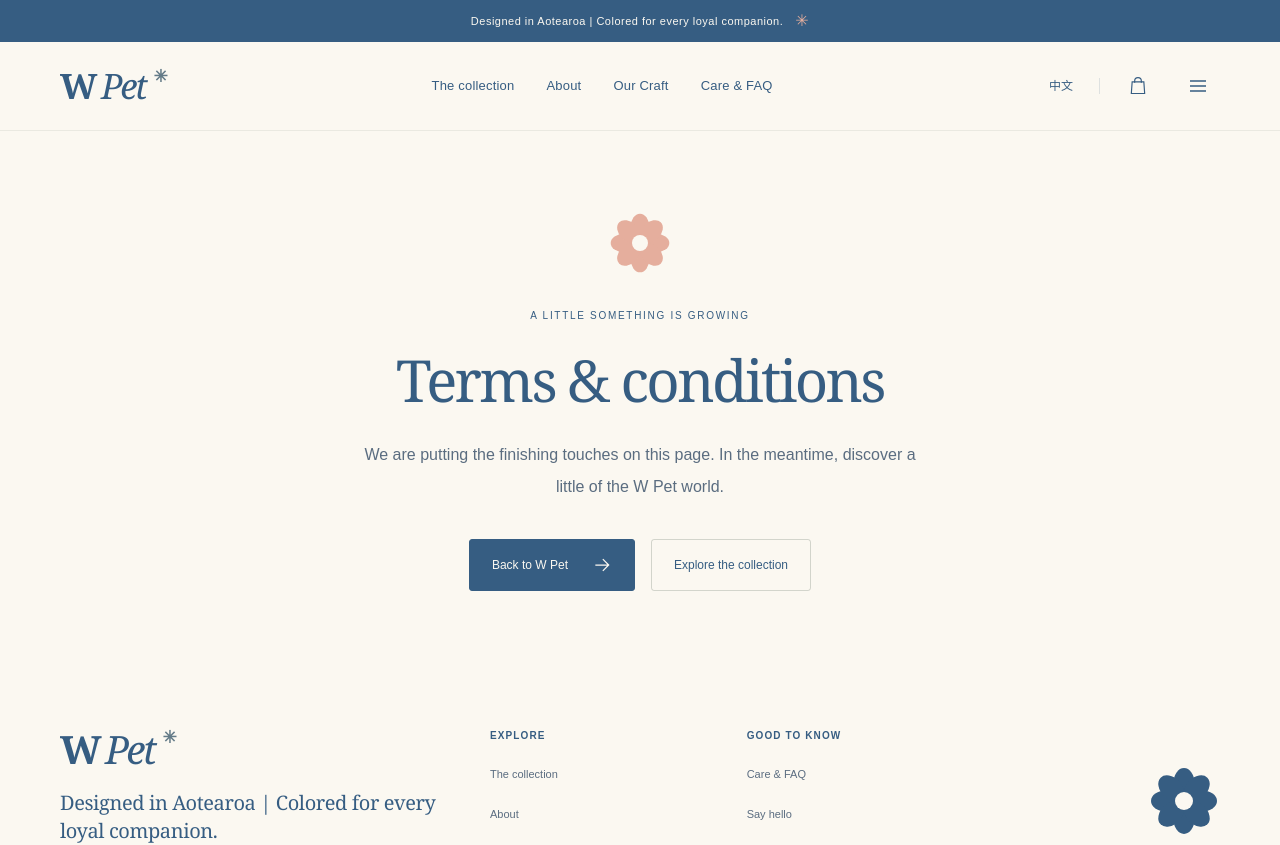
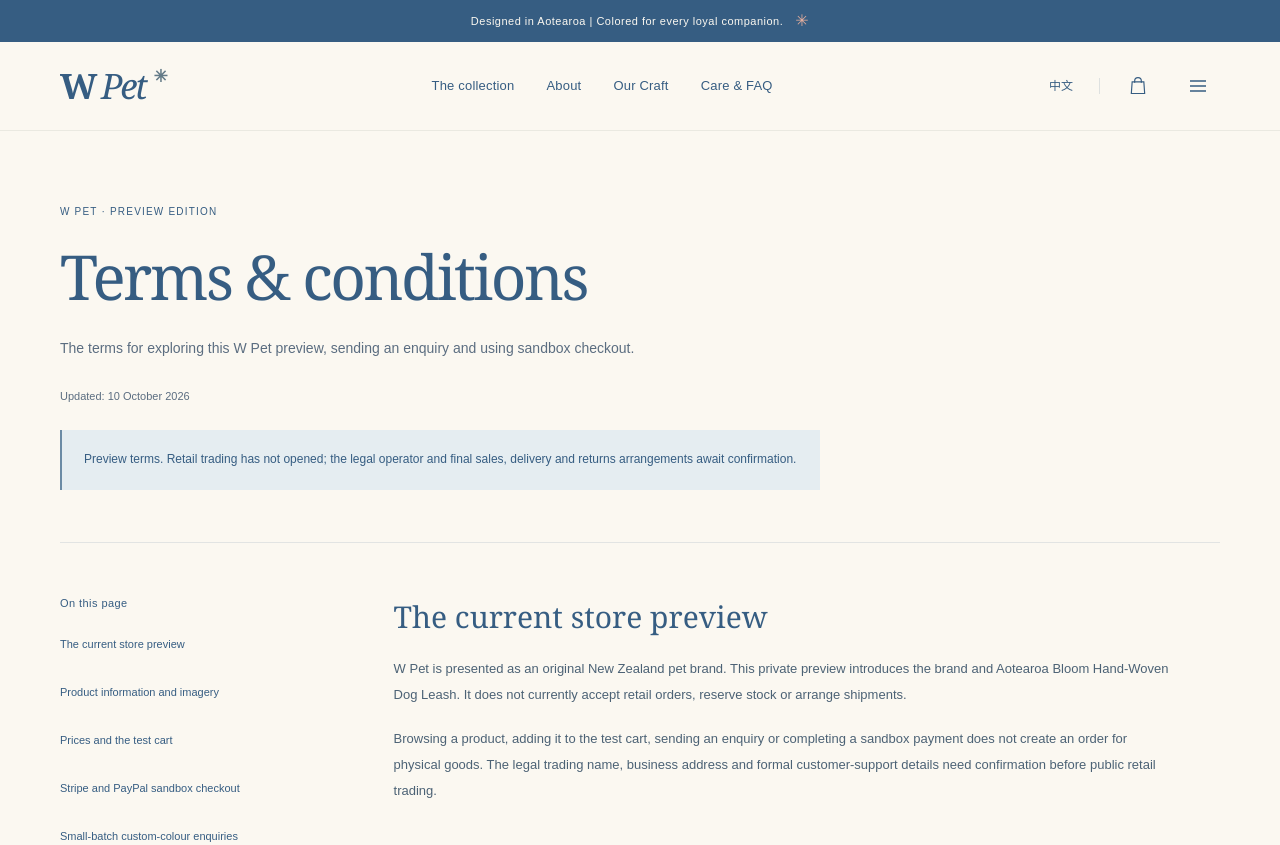
Before and after one commit to ytan449-oss/w-pet, a Next.js app: page /en/terms/ in a window 1280 px wide. Shown: the top 845 px of the page. Built offline with nearby package versions, Linux system fonts and the light colour scheme.

Commit message:
feat: complete bilingual terms for the test storefront

```diff
--- a/src/app/[locale]/terms/page.tsx
+++ b/src/app/[locale]/terms/page.tsx
@@ -1,4 +1,5 @@
-import { PagePlaceholder } from "@/components/page-placeholder";
+import { PolicyPage } from "@/components/policy-page";
+import { previewTerms } from "@/config/terms";
 import { getDictionary, requireLocale } from "@/lib/i18n";
 import { pageMetadata } from "@/lib/metadata";
 
@@ -9,6 +10,5 @@ export async function generateMetadata({ params }: Props) {
 }
 export default async function Page({ params }: Props) {
   const locale = await requireLocale(params);
-  const d = getDictionary(locale);
-  return <PagePlaceholder locale={locale} title={d.pages.terms} />;
+  return <PolicyPage locale={locale} policy={previewTerms} />;
 }
--- /dev/null
+++ b/src/config/terms.ts
@@ -0,0 +1,70 @@
+import type { Policy } from "../types/policy";
+
+export const previewTerms = {
+  slug: "terms",
+  title: { en: "Terms & conditions", zh: "条款与条件" },
+  intro: { en: "The terms for exploring this W Pet preview, sending an enquiry and using sandbox checkout.", zh: "本条款适用于浏览 W Pet 测试站、提交咨询及使用测试支付。" },
+  updated: "2026-10-10",
+  notice: { en: "Preview terms. Retail trading has not opened; the legal operator and final sales, delivery and returns arrangements await confirmation.", zh: "测试站条款。正式零售尚未开放；营业主体及正式销售、配送与退换安排仍待确认。" },
+  sections: [
+    {
+      id: "preview", heading: { en: "The current store preview", zh: "当前店铺预览" },
+      paragraphs: {
+        en: ["W Pet is presented as an original New Zealand pet brand. This private preview introduces the brand and Aotearoa Bloom Hand-Woven Dog Leash. It does not currently accept retail orders, reserve stock or arrange shipments.", "Browsing a product, adding it to the test cart, sending an enquiry or completing a sandbox payment does not create an order for physical goods. The legal trading name, business address and formal customer-support details need confirmation before public retail trading."],
+        zh: ["W Pet 为新西兰原创宠物品牌。本私有测试站用于展示品牌及 Aotearoa Bloom 手工编织狗牵引绳，目前不接受正式零售订单、不预留库存，也不安排发货。", "浏览商品、加入测试购物车、提交咨询或完成沙盒支付，均不会创建实物商品订单。正式公开零售前，还需确认法定营业名称、经营地址及正式客服信息。"],
+      },
+    },
+    {
+      id: "product-information", heading: { en: "Product information and imagery", zh: "商品信息与图片" },
+      paragraphs: {
+        en: ["The product page records the specifications supplied by the brand, including the standard and lightweight versions, 1.2m and 2m lengths and Pink Mint Haze. Consult that page for the complete specification table.", "Product gallery images are generated concepts and are labelled accordingly. The tensile-test documentation is awaiting verification; no independent certification, certification body or report number is claimed. Official washing and storage instructions are also awaiting the brand’s confirmation."],
+        zh: ["产品页记录品牌方提供的规格，包括标准版与轻量版、1.2m 与 2m 长度，以及 Pink Mint Haze 配色。完整规格表请查看产品详情页。", "产品图为已标注的生成概念图。拉力测试认证资料仍待核验，本站不声称已取得独立认证，不虚构认证机构或报告编号。官方清洗与存放说明也仍待品牌方确认。"],
+      }, contactTopic: "product-care",
+    },
+    {
+      id: "pricing", heading: { en: "Prices and the test cart", zh: "价格与测试购物车" },
+      paragraphs: {
+        en: ["The retail selling price has not been provided. NZD 1.00 per item is only a sandbox amount used to exercise checkout; it is not a retail offer or a quote for custom production.", "Cart totals use the selected variants and quantities. The server checks the catalog and calculates test amounts again before creating a provider session. Test totals do not represent approved shipping charges, taxes, import duties or a final commercial invoice."],
+        zh: ["正式零售价格尚未提供。每件 NZD 1.00 仅为测试支付金额，不是零售报价，也不是定制生产报价。", "购物车按所选规格及数量显示测试合计。创建支付平台会话前，服务器会核对商品配置并重新计算测试金额。测试合计不代表已确认的运费、税费、进口关税或正式商业发票。"],
+      },
+    },
+    {
+      id: "payments", heading: { en: "Stripe and PayPal sandbox checkout", zh: "Stripe 与 PayPal 测试支付" },
+      paragraphs: {
+        en: ["Stripe Checkout and PayPal are available only in test mode and only after the relevant merchant sandbox credentials are configured. Use provider-supplied test cards or sandbox accounts, not live payment details.", "Returning from a provider does not by itself confirm payment. The server checks the transaction’s ownership, reference, test status, currency and amount. PayPal capture requires an approved sandbox order. A confirmed test receipt is a record of a sandbox transaction, not a retail purchase, shipping confirmation or promise to supply goods.", "A cancelled, incomplete or unverified test payment retains the cart. Provider services also have their own terms and privacy notices."],
+        zh: ["Stripe Checkout 与 PayPal 仅在测试模式下使用，且需先配置相应商户测试凭据。请使用平台提供的测试卡或沙盒账户，不要使用真实支付信息。", "从支付平台回跳本身并不代表支付成功。服务器会核对交易归属、编号、测试状态、币种和金额。PayPal 扣款需要已获批准的沙盒订单。经确认的测试记录仅代表沙盒交易，不是正式购买、发货确认或供货承诺。", "取消、未完成或未经核验的测试支付会保留购物车。支付平台服务也有其自身条款与隐私说明。"],
+      }, contactTopic: "test-checkout",
+    },
+    {
+      id: "custom-colours", heading: { en: "Small-batch custom-colour enquiries", zh: "小批量定制配色咨询" },
+      paragraphs: {
+        en: ["The supplied product information supports small-batch custom colours. Use the contact form to describe your preferred colours, version, length and quantity.", "Sending that request does not place or accept a custom order. Minimum quantity, colours, price, production timing and delivery arrangements must be confirmed separately before any retail offer. This preview does not publish an unapproved minimum order or lead time."],
+        zh: ["已提供的商品资料说明支持小批量定制配色。请通过联系表单提供希望的颜色、版本、长度及数量。", "提交咨询不会下单，也不代表定制订单已被接受。最低数量、配色、价格、生产时间与配送安排，需在正式报价前另行确认。本测试站不公布未经确认的起订量或交期。"],
+      }, contactTopic: "custom-colours",
+    },
+    {
+      id: "delivery-returns", heading: { en: "Delivery, returns and consumer rights", zh: "配送、退换与消费者权益" },
+      paragraphs: {
+        en: ["There is no physical fulfilment in this preview. Delivery destinations, courier charges, taxes/duties, dispatch timing, return procedures and any change-of-mind return window are not yet approved. Those details must be published before live checkout opens; no free-shipping, delivery-time or returns promise is made here.", "Nothing in these preview terms removes rights that applicable law does not allow a business to exclude. Where New Zealand consumer law applies, this includes protections under the Consumer Guarantees Act and Fair Trading Act. A future cross-border sale may also be subject to mandatory protections in the customer’s location."],
+        zh: ["本测试站不安排实物履约。配送国家或地区、快递费用、税费及关税、发货时间、退换流程，以及是否提供无理由退货期限，均尚未确认。这些信息需在正式结账开放前公布；本页不作包邮、交付时间或退货承诺。", "本测试站条款不会排除适用法律禁止商家排除的权利。在新西兰消费者法律适用时，包括《消费者保障法》和《公平交易法》提供的保护。未来跨境销售也可能受到客户所在地强制性消费者保护规则约束。"],
+      }, links: [
+        { href: "https://www.consumerprotection.govt.nz/general-help/consumer-laws/consumer-guarantees-act", label: { en: "Consumer Guarantees Act guidance", zh: "消费者保障法官方指引" } },
+        { href: "https://www.consumerprotection.govt.nz/general-help/consumer-laws/fair-trading-act", label: { en: "Fair Trading Act guidance", zh: "公平交易法官方指引" } },
+      ],
+    },
+    {
+      id: "enquiries", heading: { en: "Using the enquiry form", zh: "使用咨询表单" },
+      paragraphs: {
+        en: ["Send genuine enquiries and only the information needed to handle them. Do not submit spam, payment-card details or someone else’s personal information without authority. Repeated submissions may be limited.", "A saved-enquiry reference means the form has stored your message. It does not mean an email has been sent, a quote accepted or a reply deadline agreed. Information submitted here is handled as explained in the privacy policy."],
+        zh: ["请提交真实咨询，并仅提供处理咨询所需的信息。请勿提交垃圾内容、银行卡信息，或未经授权提交他人的个人信息。频繁提交可能受到限制。", "咨询编号表示表单已保存您的内容，不代表已发送邮件、接受报价或约定回复期限。在此提交的信息将按隐私政策处理。"],
+      }, contactTopic: "general",
+    },
+    {
+      id: "updates", heading: { en: "Questions and updates", zh: "咨询与更新" },
+      paragraphs: {
+        en: ["Questions about this preview can be sent through the contact page. The version date appears above. These terms need a further review when the legal operator, approved sales policies or live-commerce behaviour changes."],
+        zh: ["如对本测试站有疑问，请通过联系页咨询。本页顶部显示版本日期。营业主体、经确认的销售政策或正式交易功能变更时，需再次审核本条款。"],
+      }, contactTopic: "general",
+    },
+  ],
+} as const satisfies Policy;
```
Also changed, not shown: 2 other files (tests, documents, lock files or other folders).
